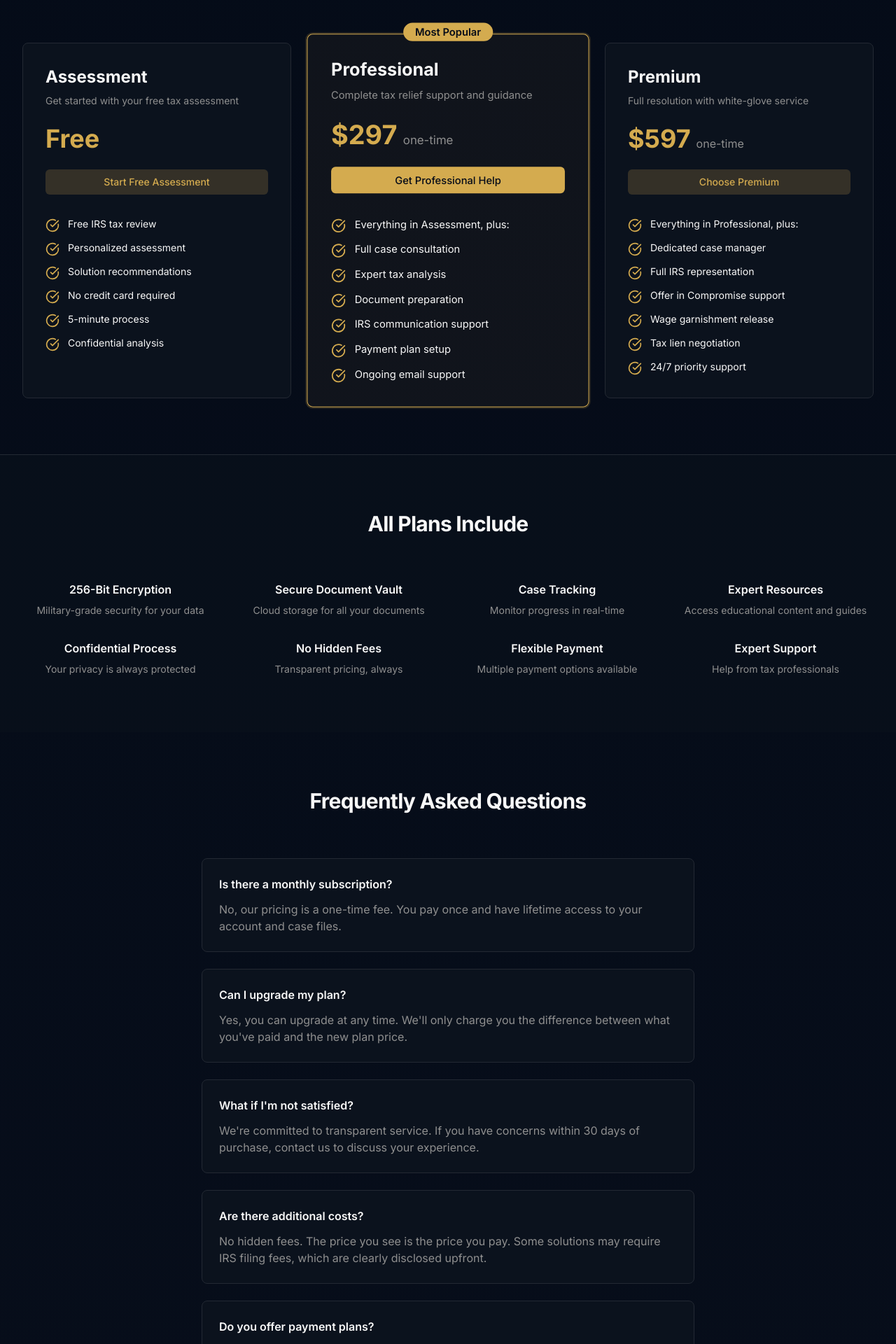
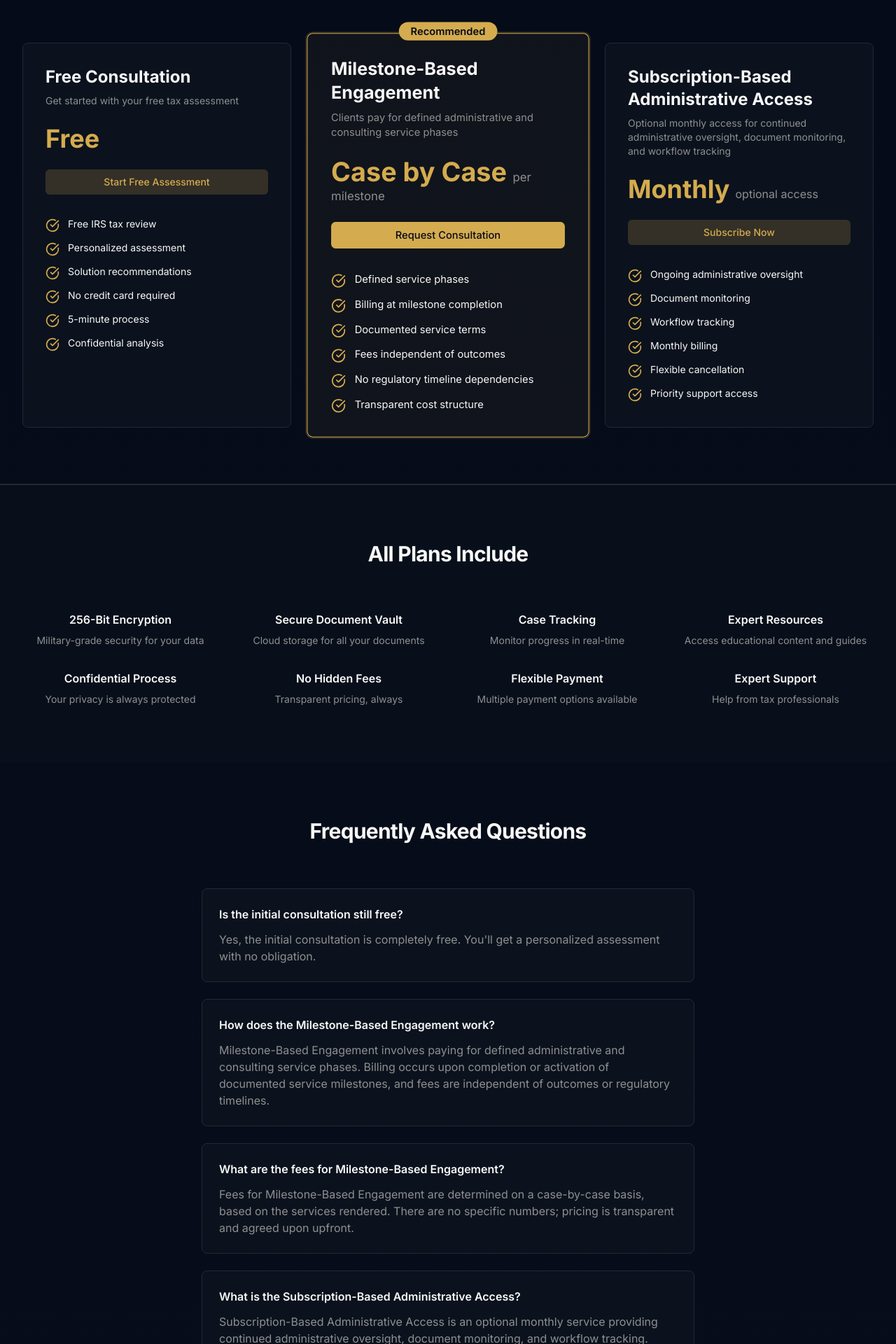
Before and after one commit to RevelationTaxRelief/RevelationTaxRelief, a Next.js app: page /pricing in a window 1280 px wide. Shown: the part 480-2400 px from the top of the page at 70% size. Built offline with nearby package versions, Linux system fonts and the light colour scheme.

Commit message:
update pricing

```diff
--- a/app/pricing/page.tsx
+++ b/app/pricing/page.tsx
@@ -11,10 +11,10 @@ export default function PricingPage() {
       <section className="mx-auto max-w-7xl px-6 py-20 lg:px-8 lg:py-32">
         <div className="mx-auto max-w-2xl text-center">
           <h1 className="text-4xl font-bold tracking-tight text-foreground sm:text-5xl">
-            Simple, Transparent Pricing
+            Flexible Engagement Options
           </h1>
           <p className="mt-6 text-lg leading-8 text-muted-foreground">
-            No hidden fees. No surprises. Choose the plan that works for you and get started today.
+            Choose the engagement model that fits your needs. Transparent pricing, no surprises, and support at every step.
           </p>
         </div>
       </section>
@@ -24,7 +24,7 @@ export default function PricingPage() {
         <div className="grid grid-cols-1 gap-8 lg:grid-cols-3">
           {[
             {
-              name: "Assessment",
+              name: "Free Consultation",
               price: "Free",
               description: "Get started with your free tax assessment",
               features: [
@@ -40,38 +40,36 @@ export default function PricingPage() {
               highlighted: false,
             },
             {
-              name: "Professional",
-              price: "$297",
-              period: "one-time",
-              description: "Complete tax relief support and guidance",
+              name: "Milestone-Based Engagement",
+              price: "Case by Case",
+              period: "per milestone",
+              description: "Clients pay for defined administrative and consulting service phases",
               features: [
-                "Everything in Assessment, plus:",
-                "Full case consultation",
-                "Expert tax analysis",
-                "Document preparation",
-                "IRS communication support",
-                "Payment plan setup",
-                "Ongoing email support",
+                "Defined service phases",
+                "Billing at milestone completion",
+                "Documented service terms",
+                "Fees independent of outcomes",
+                "No regulatory timeline dependencies",
+                "Transparent cost structure",
               ],
-              cta: "Get Professional Help",
+              cta: "Request Consultation",
               ctaHref: "/get-started",
               highlighted: true,
             },
             {
-              name: "Premium",
-              price: "$597",
-              period: "one-time",
-              description: "Full resolution with white-glove service",
+              name: "Subscription-Based Administrative Access",
+              price: "Monthly",
+              period: "optional access",
+              description: "Optional monthly access for continued administrative oversight, document monitoring, and workflow tracking",
               features: [
-                "Everything in Professional, plus:",
-                "Dedicated case manager",
-                "Full IRS representation",
-                "Offer in Compromise support",
-                "Wage garnishment release",
-                "Tax lien negotiation",
-                "24/7 priority support",
+                "Ongoing administrative oversight",
+                "Document monitoring",
+                "Workflow tracking",
+                "Monthly billing",
+                "Flexible cancellation",
+                "Priority support access",
               ],
-              cta: "Choose Premium",
+              cta: "Subscribe Now",
               ctaHref: "/get-started",
               highlighted: false,
             },
@@ -87,7 +85,7 @@ export default function PricingPage() {
               {plan.highlighted && (
                 <div className="absolute -top-4 left-1/2 -translate-x-1/2">
                   <span className="bg-primary text-primary-foreground px-4 py-1 rounded-full text-sm font-semibold">
-                    Most Popular
+                    Recommended
                   </span>
                 </div>
               )}
@@ -122,6 +120,8 @@ export default function PricingPage() {
         </div>
       </section>
 
+      {/* What's Included */}
+      <section className="border-t border-border bg-card/50"></section>
       {/* What's Included */}
       <section className="border-t border-border bg-card/50">
         <div className="mx-auto max-w-7xl px-6 py-20 lg:px-8">
@@ -186,28 +186,28 @@ export default function PricingPage() {
         <div className="space-y-6">
           {[
             {
-              question: "Is there a monthly subscription?",
-              answer: "No, our pricing is a one-time fee. You pay once and have lifetime access to your account and case files.",
+              question: "Is the initial consultation still free?",
+              answer: "Yes, the initial consultation is completely free. You'll get a personalized assessment with no obligation.",
             },
             {
-              question: "Can I upgrade my plan?",
-              answer: "Yes, you can upgrade at any time. We'll only charge you the difference between what you've paid and the new plan price.",
+              question: "How does the Milestone-Based Engagement work?",
+              answer: "Milestone-Based Engagement involves paying for defined administrative and consulting service phases. Billing occurs upon completion or activation of documented service milestones, and fees are independent of outcomes or regulatory timelines.",
             },
             {
-              question: "What if I'm not satisfied?",
-              answer: "We're committed to transparent service. If you have concerns within 30 days of purchase, contact us to discuss your experience.",
+              question: "What are the fees for Milestone-Based Engagement?",
+              answer: "Fees for Milestone-Based Engagement are determined on a case-by-case basis, based on the services rendered. There are no specific numbers; pricing is transparent and agreed upon upfront.",
             },
             {
-              question: "Are there additional costs?",
-              answer: "No hidden fees. The price you see is the price you pay. Some solutions may require IRS filing fees, which are clearly disclosed upfront.",
+              question: "What is the Subscription-Based Administrative Access?",
+              answer: "Subscription-Based Administrative Access is an optional monthly service providing continued administrative oversight, document monitoring, and workflow tracking.",
             },
             {
-              question: "Do you offer payment plans?",
-              answer: "Yes, we offer payment plans for our Professional and Premium plans. Contact us to discuss options.",
+              question: "How much does the subscription cost?",
+              answer: "The subscription cost is determined on a case-by-case basis. Contact us for a personalized quote.",
             },
             {
-              question: "What does the assessment cost?",
-              answer: "The initial assessment is completely free. You'll get personalized recommendations with no obligation.",
+              question: "Can I cancel the subscription anytime?",
+              answer: "Yes, you can cancel the subscription at any time with flexible cancellation terms.",
             },
           ].map((item) => (
             <div key={item.question} className="rounded-lg border border-border bg-card p-6">
```
Also changed, not shown: 1 other file (tests, documents, lock files or other folders).
